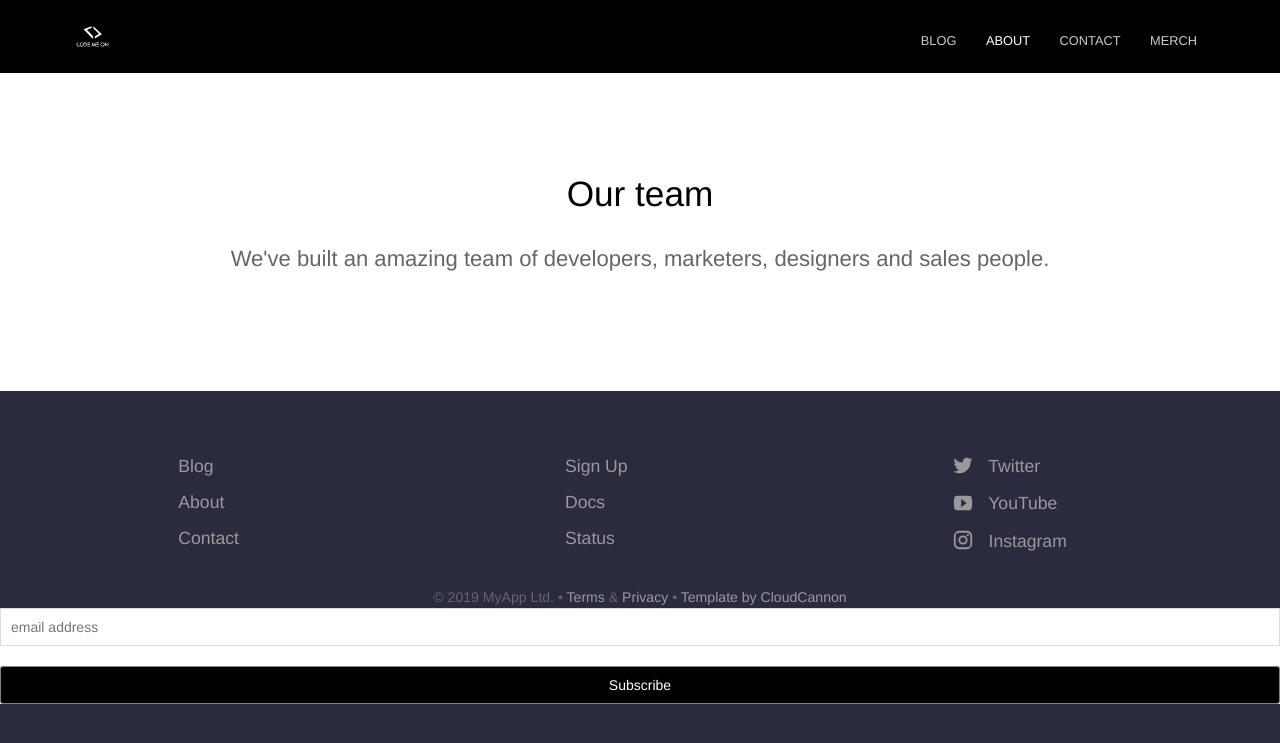
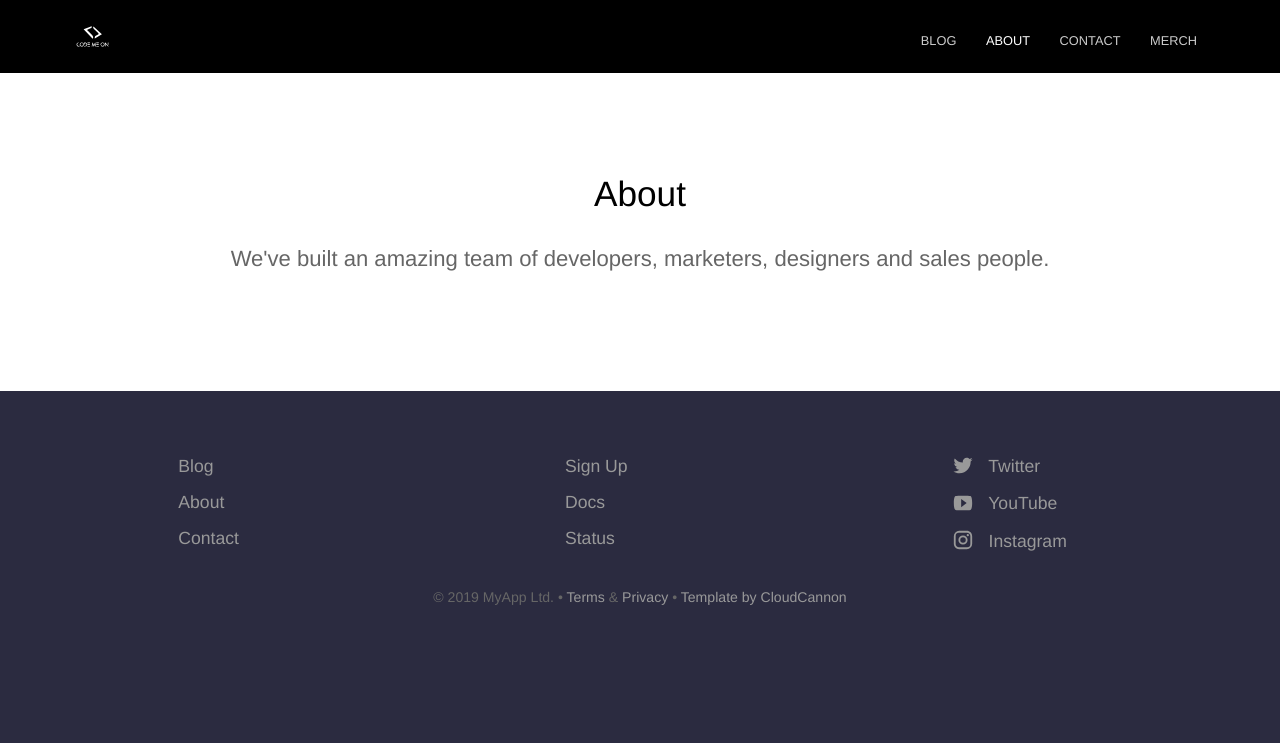
Before and after one commit to Codemeon/codemeon.github.io, a Jekyll site: the page built from about.html, in a window 1280 px wide. Shown: the top 743 px of the page. Built offline with Jekyll 4.4.1, drawn with Linux system fonts in a browser that asks for light colours; a script that is not in the unit is left out; comment, search, counter and statistics services are not loaded.

Commit message:
Removed subscription form

```diff
--- a/_layouts/default.html
+++ b/_layouts/default.html
@@ -49,25 +49,7 @@
 				</div>
 				<p class="copyright">&copy; {{ site.time | date: '%Y' }} MyApp Ltd. • <a href="#">Terms</a> &amp; <a href="#">Privacy</a> • <a href="https://cloudcannon.com/">Template by CloudCannon</a></p>
 			</div>
-			<!-- Begin Mailchimp Signup Form -->
-    <link href="//cdn-images.mailchimp.com/embedcode/slim-10_7.css" rel="stylesheet" type="text/css">
-    <style type="text/css">
-      #mc_embed_signup{background:#fff; clear:left; font:14px Helvetica,Arial,sans-serif; }
-      /* Add your own Mailchimp form style overrides in your site stylesheet or in this style block.
-         We recommend moving this block and the preceding CSS link to the HEAD of your HTML file. */
-    </style>
-    <div id="mc_embed_signup">
-    <form action="https://codemeon.us18.list-manage.com/subscribe/post?u=992e8d74d3e32f29c51ab184a&amp;id=b9c6d037be" method="post" id="mc-embedded-subscribe-form" name="mc-embedded-subscribe-form" class="validate" target="_blank" novalidate>
-      <div id="mc_embed_signup_scroll">
-      <!-- <label for="mce-EMAIL">Subscribe</label>-->
-      <input type="email" value="" name="EMAIL" class="email" id="mce-EMAIL" placeholder="email address" required>
-      <!-- real people should not fill this in and expect good things - do not remove this or risk form bot signups-->
-      <div style="position: absolute; left: -5000px;" aria-hidden="true"><input type="text" name="b_992e8d74d3e32f29c51ab184a_b9c6d037be" tabindex="-1" value=""></div>
-      <div class="clear"><input type="submit" value="Subscribe" name="subscribe" id="mc-embedded-subscribe" class="button"></div>
-      </div>
-    </form>
-    </div>
-    <!--End mc_embed_signup-->
+
 
 		</footer>
 		<script>
--- a/about.html
+++ b/about.html
@@ -1,5 +1,5 @@
 ---
-title: Our team
+title: About
 description: We've built an amazing team of developers, marketers, designers and sales people.
 ---
 <p class="editor-link" style="text-align: center;"><a href="cloudcannon:collections/_staff_members/" class="btn"><strong>&#9998;</strong> Manage Staff members</a></p>
```
